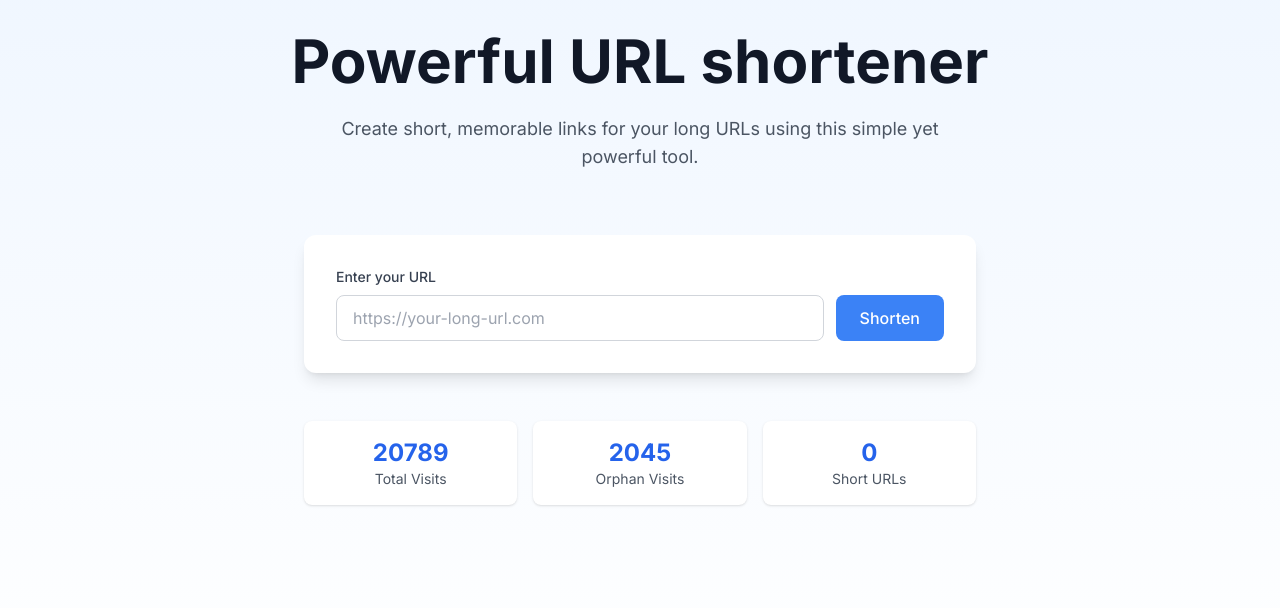
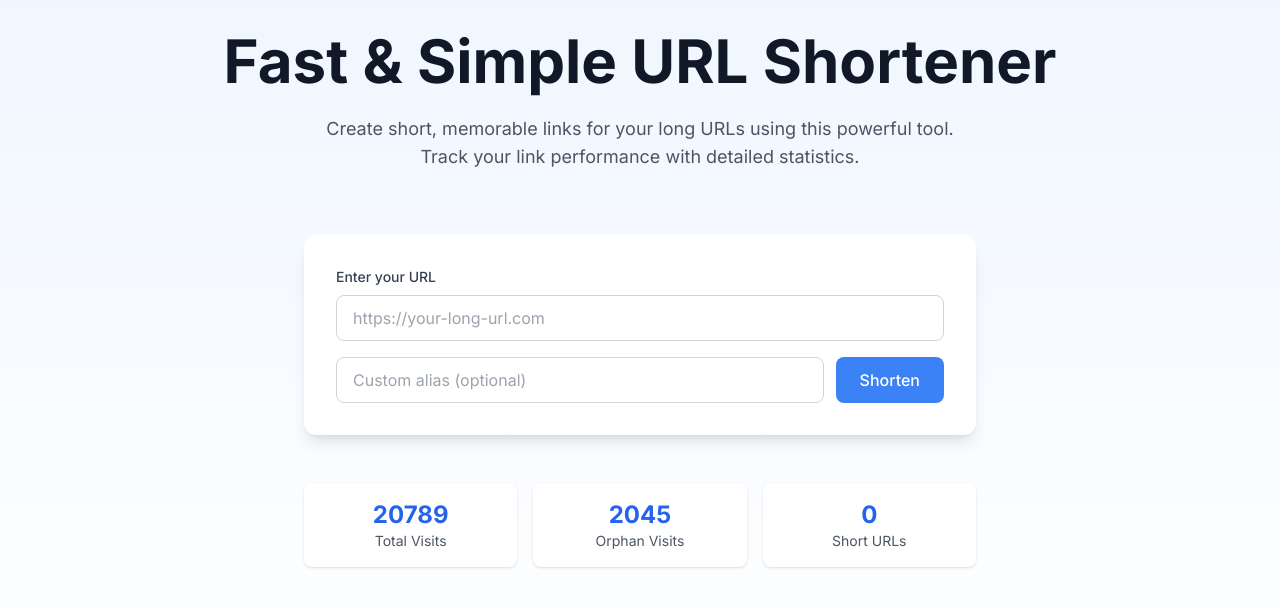
Before and after one commit to itsmeakhil/shlink-io, a FastAPI app: page / in a window 1280 px wide. Shown: the part 65-673 px from the top of the page. Run offline with FastAPI, Linux system fonts and the light colour scheme; data that the repository does not hold is empty; parts of the project's set-up code (start-up, migrations or seed data) failed here and were passed over; some libraries are stand-ins or nearby versions.

Commit message:
added alias

```diff
--- a/app/api/api.py
+++ b/app/api/api.py
@@ -9,13 +9,14 @@ router = APIRouter()
 # Request schema for URL shortening
 class URLRequest(BaseModel):
     long_url: str
+    alias: str = None
 
 
 # Route to shorten a URL
 @router.post("/shorten")
 async def shorten_url(request: URLRequest):
-    short_id = await create_short_url(request.long_url)
-    return {"short_url": f"https://shlink-neon.vercel.app/{short_id}"}
+    res = await create_short_url(request.long_url, request.alias)
+    return res
 
 
 # Route to redirect a short URL
@@ -26,6 +27,7 @@ async def redirect_to_long_url(short_id: str):
         raise HTTPException(status_code=404, detail="URL not found")
     return RedirectResponse(url=long_url)
 
+
 # Route to redirect a short URL
 @router.get("/analytics/stats")
 async def stats_api():
--- a/app/api/services.py
+++ b/app/api/services.py
@@ -1,6 +1,8 @@
 import random
 import string
 from datetime import datetime
+
+from fastapi import HTTPException
 
 from app.core.database import get_db
 
@@ -13,9 +15,17 @@ def generate_short_id(length=8):
     return "".join(random.choices(characters, k=length))
 
 
-async def create_short_url(long_url: str):
+async def create_short_url(long_url: str, alias: str = None):
     """Create a new short URL."""
-    short_id = generate_short_id()
+    if alias:
+        data = db.short_urls.find_one({"short_id": alias})
+        if data:
+            raise HTTPException(
+                status_code=400,
+                detail=f"Failed to shorten URL Alias {alias} already exists",
+            )
+
+    short_id = generate_short_id() if not alias else alias
     data = {
         "long_url": long_url,
         "short_id": short_id,
@@ -23,7 +33,7 @@ async def create_short_url(long_url: str):
     }
     db.short_urls.insert_one(data)
 
-    return short_id
+    return {"short_url": f"https://shlink-neon.vercel.app/{short_id}"}
 
 
 async def get_long_url(short_id: str):
@@ -33,4 +43,8 @@ async def get_long_url(short_id: str):
 
 
 async def get_stats():
-    return {"totalVisits":20789,"orphanVisits":2045,"shortUrls":db.short_urls.count_documents({})}
+    return {
+        "totalVisits": 20789,
+        "orphanVisits": 2045,
+        "shortUrls": db.short_urls.count_documents({}),
+    }
--- a/templates/index.html
+++ b/templates/index.html
@@ -3,7 +3,16 @@
 <head>
     <meta charset="UTF-8">
     <meta name="viewport" content="width=device-width, initial-scale=1.0">
-    <title>Shlink - URL Shortener</title>
+    <title>Shlink - Fast & Simple URL Shortener</title>
+    <meta name="description" content="Shlink is a powerful URL shortener. Create short, custom links for your long URLs easily and track your link performance with detailed statistics.">
+    <meta name="keywords" content="URL shortener, link shortener, custom URLs, link tracking">
+    <meta name="author" content="Shlink">
+    <meta property="og:title" content="Shlink - Fast & Simple URL Shortener">
+    <meta property="og:description" content="Create short, custom links for your long URLs easily and track your link performance with detailed statistics.">
+    <meta property="og:image" content="https://sjc.microlink.io/FRugVDifhgf4g-rhx5q_bn00M0HmQZwyPADMoNGGWJg_3jSpwex9cm6NNr7qXqMg7oSNvcqZd2mm1PGpxpvd6w.jpeg">
+    <meta property="og:url" content="https://shlink.io">
+    <meta name="twitter:card" content="summary_large_image">
+    <link rel="icon" href="https://sjc.microlink.io/FRugVDifhgf4g-rhx5q_bn00M0HmQZwyPADMoNGGWJg_3jSpwex9cm6NNr7qXqMg7oSNvcqZd2mm1PGpxpvd6w.jpeg" type="image/jpeg">
     <script src="https://cdn.tailwindcss.com"></script>
     <link href="https://fonts.googleapis.com/css2?family=Inter:wght@400;500;600;700&display=swap" rel="stylesheet">
 </head>
@@ -25,10 +34,10 @@
         <div class="max-w-7xl mx-auto px-4 sm:px-6 lg:px-8">
             <div class="text-center mb-16">
                 <h1 class="text-4xl font-bold text-gray-900 sm:text-5xl md:text-6xl mb-6">
-                    Powerful URL shortener
+                    Fast & Simple URL Shortener
                 </h1>
                 <p class="max-w-2xl mx-auto text-lg text-gray-600">
-                    Create short, memorable links for your long URLs using this simple yet powerful tool.
+                    Create short, memorable links for your long URLs using this powerful tool. Track your link performance with detailed statistics.
                 </p>
             </div>
 
@@ -39,11 +48,17 @@
                         <!-- Input Section -->
                         <div>
                             <label for="url" class="block text-sm font-medium text-gray-700 mb-2">Enter your URL</label>
+                            <input
+                                type="url"
+                                id="url"
+                                placeholder="https://your-long-url.com"
+                                class="w-full rounded-lg border border-gray-300 px-4 py-2.5 focus:ring-2 focus:ring-blue-500 focus:border-transparent outline-none transition-all mb-4"
+                            >
                             <div class="flex gap-3">
                                 <input
-                                    type="url"
-                                    id="url"
-                                    placeholder="https://your-long-url.com"
+                                    type="text"
+                                    id="alias"
+                                    placeholder="Custom alias (optional)"
                                     class="flex-1 rounded-lg border border-gray-300 px-4 py-2.5 focus:ring-2 focus:ring-blue-500 focus:border-transparent outline-none transition-all"
                                 >
                                 <button
@@ -82,6 +97,8 @@
                                 </div>
                             </div>
                         </div>
+                        <div id="errorMessage" class="hidden text-sm text-red-600">
+                        </div>
                     </div>
                 </div>
 
@@ -107,11 +124,13 @@
     <script>
         async function shortenUrl() {
             const longUrl = document.getElementById('url').value;
+            const alias = document.getElementById('alias').value;
             const resultContainer = document.getElementById('resultContainer');
             const shortUrlElement = document.getElementById('shortUrl');
+            const errorMessageElement = document.getElementById('errorMessage');
 
             if (!longUrl) {
-                alert('Please enter a valid URL');
+                showError('Please enter a valid URL');
                 return;
             }
 
@@ -121,23 +140,32 @@
                     headers: {
                         'Content-Type': 'application/json',
                     },
-                    body: JSON.stringify({ long_url: longUrl }),
+                    body: JSON.stringify({ long_url: longUrl, alias: alias }),
                 });
 
+                const data = await response.json();
+                console.log(data);
                 if (!response.ok) {
-                    throw new Error('Failed to shorten URL');
+                    throw new Error(data.detail || 'Failed to shorten URL');
                 }
 
-                const data = await response.json();
                 shortUrlElement.textContent = data.short_url;
                 shortUrlElement.href = data.short_url;
                 resultContainer.classList.remove('hidden');
+                errorMessageElement.classList.add('hidden');
 
                 // Update stats after successful shortening
                 fetchStats();
             } catch (error) {
-                alert('Error: ' + error.message);
+                showError(error.message);
             }
+        }
+
+        function showError(message) {
+            const errorMessageElement = document.getElementById('errorMessage');
+            errorMessageElement.textContent = message;
+            errorMessageElement.classList.remove('hidden');
+            document.getElementById('resultContainer').classList.add('hidden');
         }
 
         async function copyToClipboard() {
@@ -151,7 +179,7 @@
                     copyMessage.classList.add('hidden');
                 }, 2000);
             } catch (err) {
-                alert('Failed to copy URL');
+                showError('Failed to copy URL');
             }
         }
 
@@ -174,5 +202,6 @@
         // Fetch stats on page load
         fetchStats();
     </script>
+
 </body>
 </html>
```
